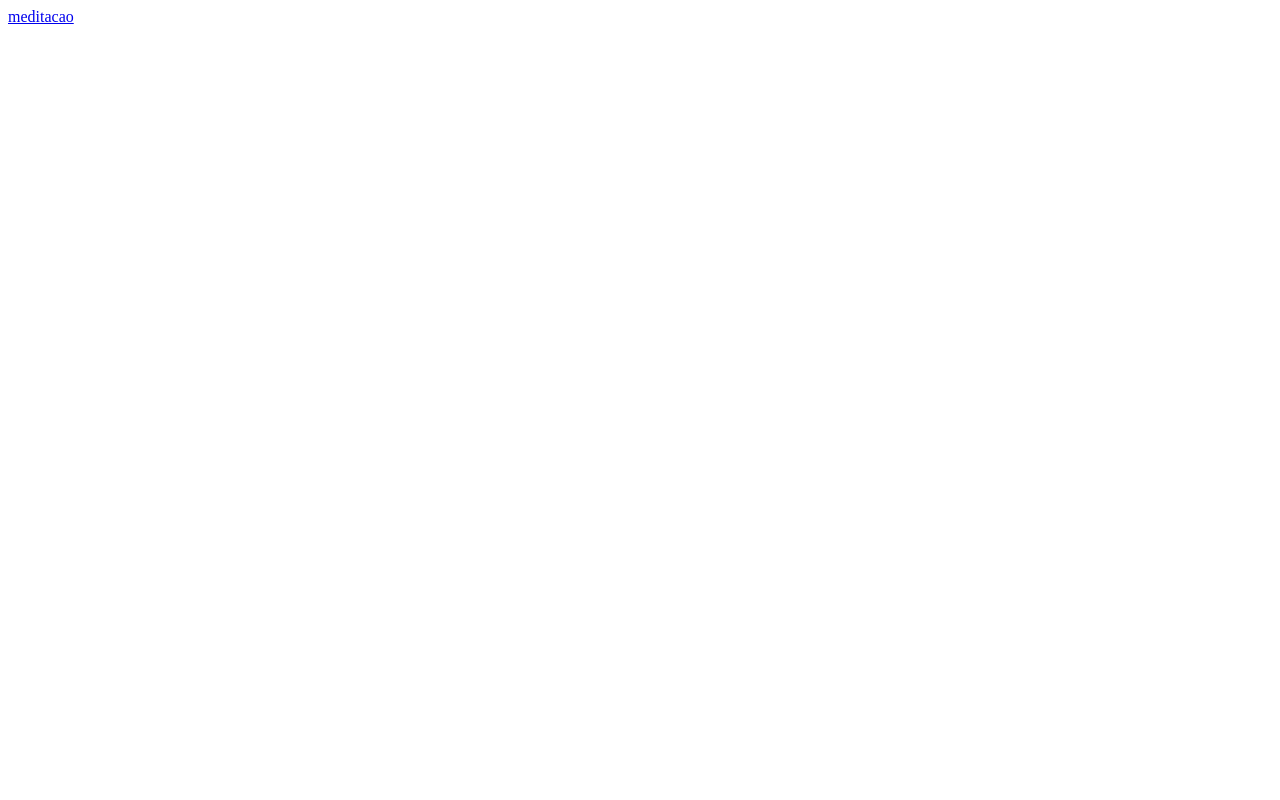
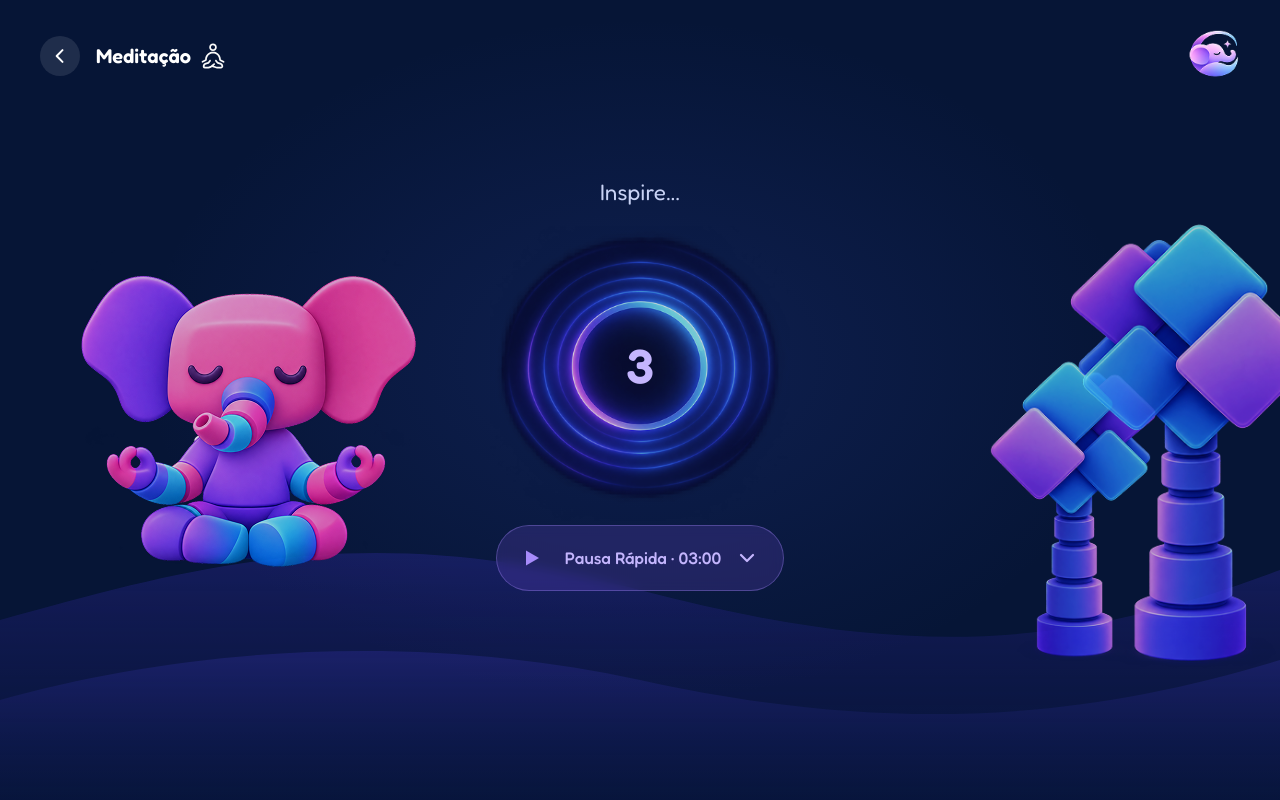
Before and after one commit to ArthurTeix/unplug, a plain HTML site: page pages/meditacao.html in a window 1280 px wide. Drawn offline with Linux system fonts and the light colour scheme.

Commit message:
feat: adiciona tela meditação e estrutura inicial de indicações

```diff
--- a/css/indicacoes.css
+++ b/css/indicacoes.css
@@ -0,0 +1,89 @@
+:root {
+  --fundo: #061536;
+  --roxo: #8b5cf6;
+  --azul: #38bdf8;
+  --rosa: #ec7899;
+  --texto: #ffffff;
+  --texto-suave: #c9d3f5;
+  --vidro: rgba(139, 92, 246, 0.18);
+  --borda-vidro: rgba(167, 139, 250, 0.35);
+}
+
+body {
+  font-family: "Fredoka", system-ui, sans-serif;
+  color: var(--texto);
+  background: var(--fundo);
+}
+
+.topo {
+  position: relative;
+  z-index: 2;
+  display: flex;
+  align-items: center;
+  gap: 16px;
+}
+
+.topo h1 {
+  display: flex;
+  align-items: center;
+  gap: 8px;
+  font-size: 1.25rem;
+  font-weight: 600;
+}
+
+.logo {
+  width: 52px;
+  height: 52px;
+  object-fit: contain;
+}
+
+.logo-link {
+  margin-left: auto;
+  display: block;
+}
+
+.tela {
+  position: relative;
+  isolation: isolate;
+  height: 100vh;
+  height: 100dvh;
+  overflow: hidden;
+  display: grid;
+  grid-template-rows: auto 1fr;
+  padding: 28px 40px 36px;
+  background:
+    radial-gradient(ellipse at 50% 45%, rgba(56, 80, 200, 0.18), transparent 55%),
+    var(--fundo);
+}
+
+.voltar {
+  display: grid;
+  place-items: center;
+  width: 40px;
+  height: 40px;
+  border-radius: 50%;
+  color: var(--texto);
+  background: rgba(255, 255, 255, 0.1);
+  transition: transform 0.2s ease, background 0.2s ease, box-shadow 0.2s ease;
+}
+
+.voltar:hover {
+  background: rgb(255, 255, 255, 0.13);
+  transform: translateY(-2px);
+  box-shadow: 0 6px 8px 0 rgba(0, 0, 0, 0.3);
+}
+
+.voltar:active {
+  transform: translateY(0);
+}
+
+.ondas {
+  position: fixed;
+  left: 0;
+  right: 0;
+  bottom: 0;
+  height: 50vh;
+  z-index: 0;
+  pointer-events: none;
+  opacity: 0.7;
+}
--- a/css/meditacao.css
+++ b/css/meditacao.css
@@ -0,0 +1,327 @@
+:root {
+    --fundo: #061536;
+    --texto: #ffffff;
+    --texto-suave: #c9d3f5;
+    --vidro: rgba(139, 92, 246, 0.18);
+    --borda-vidro: rgba(167, 139, 250, 0.35);
+}
+
+* { box-sizing: border-box; margin: 0; padding: 0; }
+
+[hidden] { display: none !important; }
+
+button, select {
+    font-family: inherit;
+}
+
+body {
+    font-family: "Fredoka", system-ui, sans-serif;
+    color: var(--texto);
+    background: var(--fundo);
+}
+
+.tela {
+    position: relative;
+    isolation: isolate;
+    height: 100vh;
+    height: 100dvh;
+    overflow: hidden;
+    display: grid;
+    grid-template-rows: auto 1fr;
+    padding: 28px 40px 36px;
+    background:
+        radial-gradient(ellipse at 50% 45%, rgba(56, 80, 200, 0.18), transparent 55%),
+        var(--fundo);
+}
+
+.topo {
+    position: relative;
+    z-index: 2;
+    display: flex;
+    align-items: center;
+    gap: 16px;
+}
+
+.voltar {
+    display: grid;
+    place-items: center;
+    width: 40px;
+    height: 40px;
+    border-radius: 50%;
+    color: var(--texto);
+    background: rgba(255, 255, 255, 0.1);
+    transition: transform 0.2s ease, background 0.2s ease, box-shadow 0.2s ease;
+}
+
+.voltar:hover {
+    background: rgb(255, 255, 255, 0.13);
+    transform: translateY(-2px);
+    box-shadow: 0 6px 8px 0 rgba(0, 0, 0, 0.3);
+}
+
+.voltar:active {
+    transform: translateY(0);
+}
+
+.topo h1 {
+    display: flex;
+    align-items: center;
+    gap: 8px;
+    font-size: 1.25rem;
+    font-weight: 600;
+}
+
+.icone_meditacao {
+    width: 28px;
+    height: 28px;
+}
+
+.logo {
+    width: 52px;
+    height: 52px;
+    object-fit: contain;
+}
+
+.logo-link {
+    margin-left: auto;
+    display: block;
+}
+
+.palco {
+    position: relative;
+    z-index: 2;
+    display: grid;
+    grid-template-columns: 1fr auto 1fr;
+    align-items: center;
+    gap: 24px;
+}
+
+.elefante {
+    top: 40px;
+    right: -150px;
+    position: relative;
+    width: min(400px, 100%);
+    justify-self: start;
+    z-index: 1;
+}
+
+.formas {
+    position: absolute;
+    right: -40px;
+    bottom: 100px;
+    width: min(450px, 28vw);
+    z-index: 1;
+    opacity: 0.9;
+}
+
+.respiracao {
+    position: relative;
+    top: -40px;
+    display: flex;
+    flex-direction: column;
+    align-items: center;
+    gap: 18px;
+}
+
+.fase {
+    font-size: 1.4rem;
+    font-weight: 400;
+    color: var(--texto-suave);
+}
+
+.circulo {
+    --duracao-fase: 3s;
+    --escala: 1;
+    position: relative;
+    width: 300px;
+    height: 300px;
+    display: grid;
+    place-items: center;
+    transform: scale(var(--escala));
+    transition: transform var(--duracao-fase) ease-in-out;
+}
+
+/* imagem e número ocupam a mesma célula: o número fica por cima, no centro */
+.circulo-img,
+#contador {
+    grid-area: 1 / 1;
+}
+
+.circulo-img {
+    width: 100%;
+    height: 100%;
+    object-fit: contain;
+    transform: translateY(3%);   /* o centro do desenho fica um pouco acima do meio da imagem */
+}
+
+.circulo.inspire,
+.circulo.segure { --escala: 1.15; }
+.circulo.expire  { --escala: 0.9; }
+
+
+
+
+
+
+#contador {
+    position: relative;          /* garante que o número fica na frente da imagem */
+    font-size: 3rem;
+    font-weight: 600;
+    line-height: 1;
+    color: #c4b5fd;
+}
+
+.seletor {
+    --recuo-select: 68px;        /* onde começa a área clicável do select (depois do play) */
+    position: relative;
+    display: flex;
+    align-items: center;
+    gap: 14px;
+    padding: 12px 24px 12px 14px;
+    border-radius: 999px;
+    background: var(--vidro);
+    border: 1px solid var(--borda-vidro);
+    color: #c4b5fd;
+    font-size: 1.05rem;
+    font-weight: 500;
+    backdrop-filter: blur(6px);
+}
+
+.seletor:hover,
+.seletor:focus-within {
+    background: rgba(139, 92, 246, 0.2);
+    border-color: rgba(196, 181, 253, 0.4);
+    box-shadow: 0 0 18px rgba(139, 92, 246, 0.1);
+}
+
+.seta {
+    transition: transform 0.2s ease;
+}
+
+.seletor:hover .seta {
+    transform: translateY(2px);
+}
+
+.play {
+    display: grid;
+    place-items: center;
+    width: 40px;
+    height: 40px;
+    border: 0;
+    border-radius: 50%;
+    background: transparent;
+    color: #a78bfa;
+    cursor: pointer;
+}
+
+.play svg,
+.seta {
+    width: 24px;
+    height: 24px;
+}
+
+#duracao {
+    position: absolute;
+    inset: 0 0 0 var(--recuo-select);
+    width: calc(100% - var(--recuo-select));
+    height: 100%;
+    opacity: 0;
+    cursor: pointer;
+    font: inherit;
+}
+
+.ondas {
+    position: fixed;
+    left: 0;
+    right: 0;
+    bottom: 0;
+    height: 50vh;
+    z-index: 0;
+    pointer-events: none;
+    opacity: 0.7;
+}
+
+.ondas svg {
+    width: 100%;
+    height: 100%;
+    display: block;
+}
+
+@media (max-width: 1280px), (max-height: 720px) {
+    .respiracao { gap: 10px; }
+
+    .elefante {
+        width: min(353px, 100%);
+        right: -40px;
+        top: -30px;
+    }
+
+    .formas {
+        width: min(350px, 28vw);
+        bottom: 80px;
+    }
+}
+
+@media (max-width: 480px) {
+    .tela {
+        padding: 18px 24px 0;
+    }
+
+    /* cabeçalho */
+    .topo { gap: 8px; }
+    .voltar { width: 32px; height: 32px; }
+    .topo h1 { font-size: 1.5rem; }
+    .icone_meditacao { width: 24px; height: 24px; }
+    .logo { width: 40px; height: 40px; }
+
+    /* o palco vira uma coluna só */
+    .palco {
+        display: flex;
+        flex-direction: column;
+        align-items: center;
+        justify-content: flex-start;
+        padding-top: clamp(12px, 4vh, 36px);
+    }
+
+    .respiracao { top: 0; }
+
+    .circulo {
+        width: 290px;
+        height: 290px;
+    }
+
+    .fase { font-size: 1.7rem; }
+
+    /* botão de escolher o tempo */
+    .seletor {
+        --recuo-select: 52px;
+        width: 214px;
+        height: 34px;
+        padding: 0 12px 0 8px;
+        gap: 8px;
+        justify-content: space-between;
+        white-space: nowrap;
+        font-size: 0.75rem;
+    }
+
+    .play { width: 28px; height: 28px; }
+    .play svg,
+    .seta { width: 20px; height: 20px; }
+
+    .elefante {
+        position: absolute;
+        top: auto;
+        right: auto;
+        left: 4px;
+        bottom: 18px;
+        width: 94px;
+    }
+
+    .formas {
+        right: -24px;
+        bottom: 20px;
+        width: 128px;
+    }
+
+    .ondas { height: 30vh; }
+}
--- a/pages/meditacao.html
+++ b/pages/meditacao.html
@@ -1,13 +1,94 @@
 <!DOCTYPE html>
 <html lang="pt-BR">
+
 <head>
-    <meta charset="UTF-8">
-    <meta name="viewport" content="width=device-width, initial-scale=1.0">
-    <link rel="stylesheet" href="../css/meditacao.css">
-    <title>Meditação</title>
+  <meta charset="UTF-8">
+  <meta name="viewport" content="width=device-width, initial-scale=1">
+  <link rel="shortcut icon" href="../img/logo-unplug.png" type="image/x-icon">
+  <link href="https://fonts.googleapis.com/css2?family=Fredoka:wght@400;500;600&display=swap" rel="stylesheet">
+  <link rel="stylesheet" href="../css/meditacao.css">
+  <title>Meditação</title>
 </head>
+
 <body>
-    <a href="../index.html">meditacao</a>
-    <script src="../js/meditacao.js"></script>
+  <main class="tela">
+
+    <div class="ondas" aria-hidden="true">
+      <svg viewBox="0 0 1440 400" preserveAspectRatio="none" xmlns="http://www.w3.org/2000/svg">
+        <defs>
+
+          <linearGradient id="onda-fundo" x1="0" y1="0" x2="0" y2="1">
+            <stop offset="0%" stop-color="#2E2A9A" stop-opacity="0.55" />
+            <stop offset="100%" stop-color="#1D1A66" stop-opacity="0.1" />
+          </linearGradient>
+
+          <linearGradient id="onda-frente" x1="0" y1="0" x2="0" y2="1">
+            <stop offset="0%" stop-color="#2A2A8C" stop-opacity="0.75" />
+            <stop offset="100%" stop-color="#0E1B54" stop-opacity="0.2" />
+          </linearGradient>
+
+        </defs>
+
+        <!-- onda de trás -->
+        <path fill="url(#onda-fundo)"
+          d="M0,220 C240,160 420,120 720,190 C1020,260 1200,250 1440,170 L1440,400 L0,400 Z" />
+        <!-- onda da frente -->
+        <path fill="url(#onda-frente)"
+          d="M0,300 C200,250 460,230 720,280 C1000,335 1220,320 1440,260 L1440,400 L0,400 Z" />
+      </svg>
+    </div>
+
+    <header class="topo">
+
+      <a href="../index.html" class="voltar" aria-label="Voltar">
+        <svg viewBox="0 0 24 24" width="20" height="20" fill="none" stroke="currentColor" stroke-width="2.4" stroke-linecap="round" stroke-linejoin="round"><path d="M15 5l-7 7 7 7"/></svg>
+      </a>
+
+      <h1>
+        Meditação
+        <img class='icone_meditacao' src="../img/meditacao.svg" alt="icone_lotus">
+      </h1>
+
+      <a href="../index.html" class="logo-link" aria-label="Ir para o menu">
+        <img class="logo" src="../img/logo-unplug.png" alt="logo-unplug">
+      </a>
+
+
+    </header>
+
+    <section class="palco">
+      <img class="elefante" src="../img/elefante_meditando.png" alt="elefante">
+
+      <div class="respiracao">
+
+        <p class="fase" id="fase" aria-live="polite">Inspire...</p>
+        <div class="circulo" id="circulo" role="img" aria-label="Círculo de respiração guiada">
+          <img class="circulo-img" src="../img/circulo.png" alt="">
+          <span id="contador">3</span>
+        </div>
+
+        <div class="seletor">
+
+          <button type="button" class="play" id="btnPlay" aria-label="Iniciar pausa">
+            <svg id="iconePlay" viewBox="0 0 24 24" width="18" height="18" fill="currentColor"><path d="M7 4.5v15l13-7.5z"/></svg>
+            <svg id="iconePause" viewBox="0 0 24 24" width="18" height="18" fill="currentColor" hidden><path d="M6 4h4v16H6zM14 4h4v16h-4z"/></svg>
+          </button>
+          <span class="rotulo" id="rotulo">Pausa Rápida · 03:00</span>
+          <svg class="seta" viewBox="0 0 24 24" width="18" height="18" fill="none" stroke="currentColor" stroke-width="2.2" stroke-linecap="round" stroke-linejoin="round" aria-hidden="true"><path d="M6 9l6 6 6-6"/></svg>
+          <select id="duracao" aria-label="Escolher duração da pausa">
+            <option value="180" data-nome="Pausa Rápida" selected>Pausa Rápida · 03:00</option>
+            <option value="300" data-nome="Pausa Média">Pausa Média · 05:00</option>
+            <option value="600" data-nome="Pausa Longa">Pausa Longa · 10:00</option>
+
+          </select>
+        </div>
+      </div>
+      <img class="formas" src="../img/arvores.png" alt="arvores" aria-hidden="true">
+
+    </section>
+  </main>
+
+  <script src="../js/meditacao.js"></script>
+
 </body>
 </html>
```
Also changed, not shown: pages/indicacoes.html (+51 -1 lines), img/arvores.png (added), img/circulo.png (added), img/elefante_meditando.png (added).
